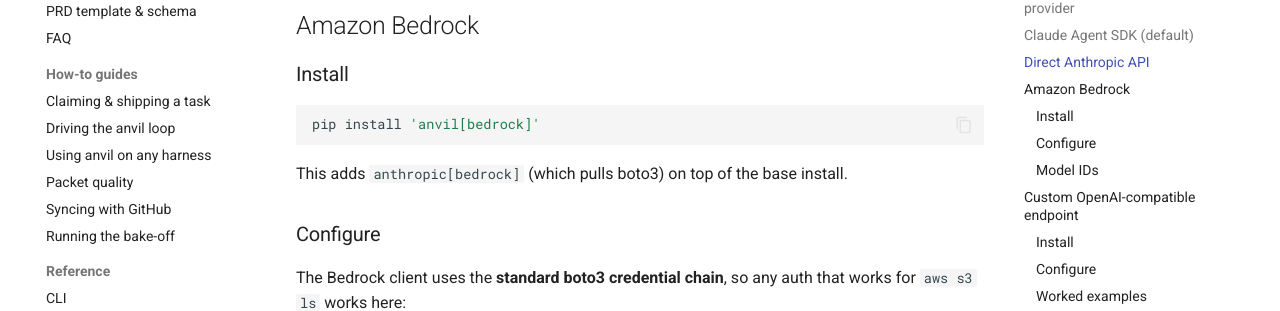
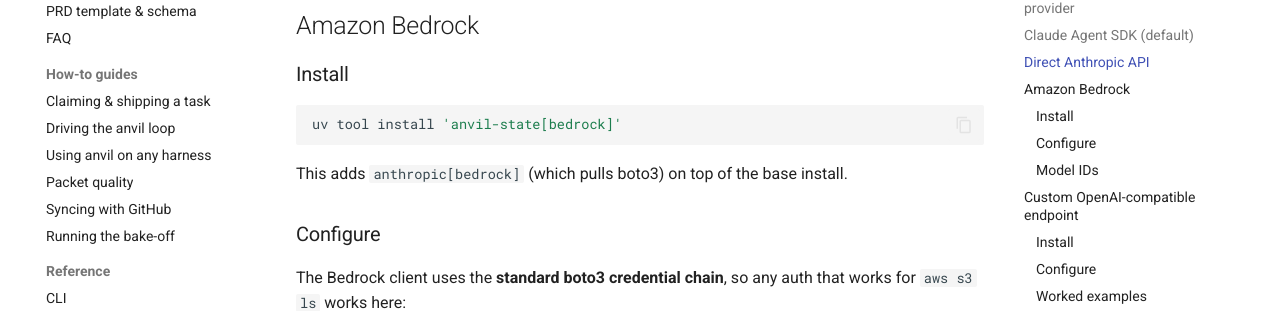
Before and after one commit to fakoli/anvil, an MkDocs documentation site: the page built from docs/llm-providers.md, in a window 1280 px wide and 1400 px high, scrolled down 2697 px. Shown: the part 145-456 px from the top of the window. Built offline with MkDocs 1.6.1 and Material for MkDocs 9.7.7, drawn with Linux system fonts in a browser that asks for light colours; comment, search, counter and statistics services are not loaded; some of the changed text lies outside the part shown.

Commit message:
fix(llm): correct install-extra package name anvil -> anvil-state in docs and error strings (item 11)
Co-Authored-By: Claude Fable 5 <noreply@anthropic.com>
Claude-Session: https://claude.ai/code/session_012BApTD18fkksMf92ZVBoh5

````diff
--- a/docs/llm-providers.md
+++ b/docs/llm-providers.md
@@ -95,7 +95,7 @@ llm_model: claude-opus-4-7-20260124
 ### Install
 
 ```bash
-pip install 'anvil[bedrock]'
+uv tool install 'anvil-state[bedrock]'
 ```
 
 This adds `anthropic[bedrock]` (which pulls boto3) on top of the base install.
@@ -145,7 +145,7 @@ bedrock_region: eu-west-1
 ### Install
 
 ```bash
-pip install 'anvil[custom]'
+uv tool install 'anvil-state[custom]'
 ```
 
 This adds the `openai` SDK; anvil uses it with `base_url=` to target any endpoint that speaks `/v1/chat/completions`.
````
Also changed, not shown: 1 other file.
